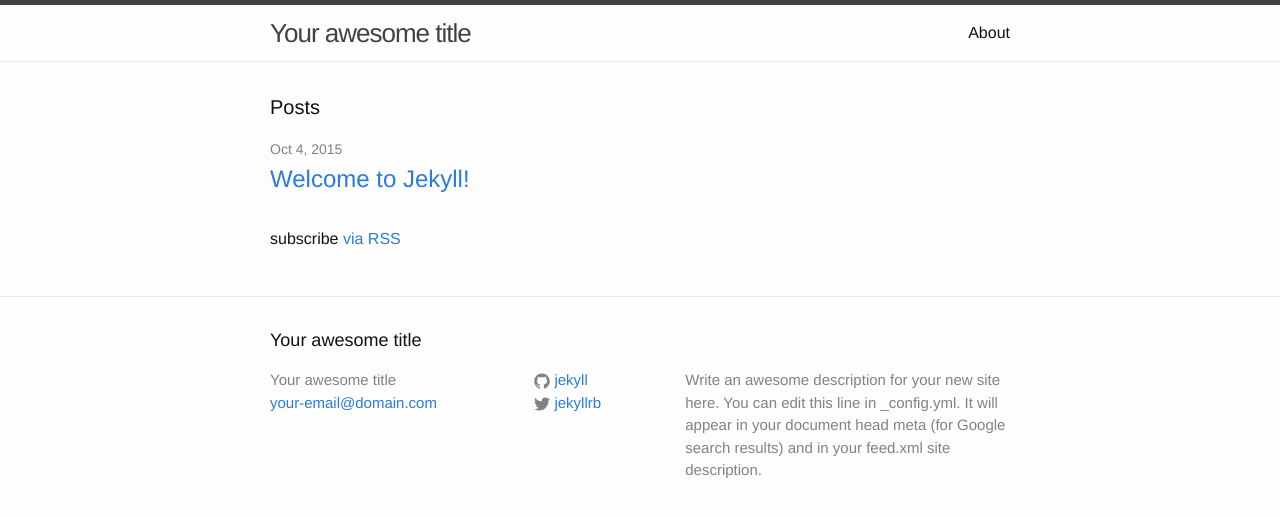
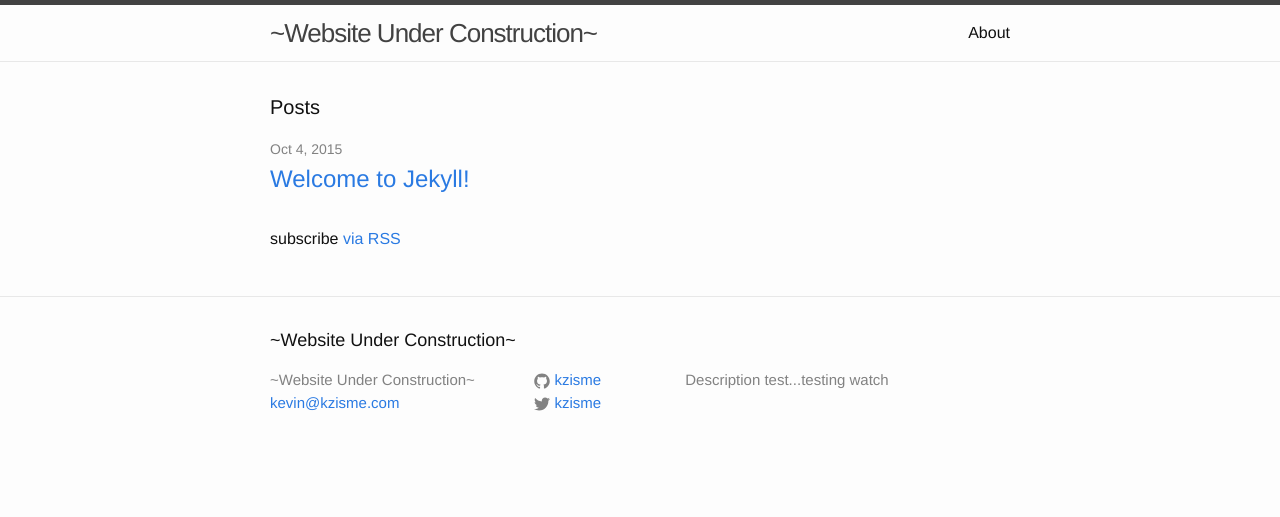
Before and after one commit to kzisme/site, a Jekyll site: the page built from index.html, in a window 1280 px wide. Shown: the top 517 px of the page. Built offline with Jekyll 4.4.1, drawn with Linux system fonts in a browser that asks for light colours.

Commit message:
initial commit

```diff
--- a/_config.yml
+++ b/_config.yml
@@ -1,14 +1,12 @@
 # Site settings
-title: Your awesome title
-email: your-email@domain.com
+title: ~Website Under Construction~
+email: kevin@kzisme.com
 description: > # this means to ignore newlines until "baseurl:"
-  Write an awesome description for your new site here. You can edit this
-  line in _config.yml. It will appear in your document head meta (for
-  Google search results) and in your feed.xml site description.
+  Description test...testing watch
 baseurl: "" # the subpath of your site, e.g. /blog/
 url: "http://yourdomain.com" # the base hostname & protocol for your site
-twitter_username: jekyllrb
-github_username:  jekyll
+twitter_username: kzisme
+github_username:  kzisme
 
 # Build settings
 markdown: kramdown
```
Also changed, not shown: 1 other file.
